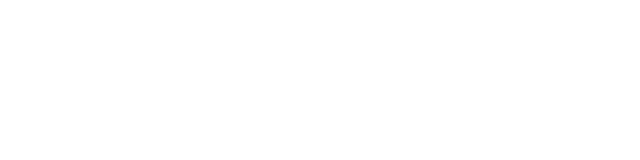
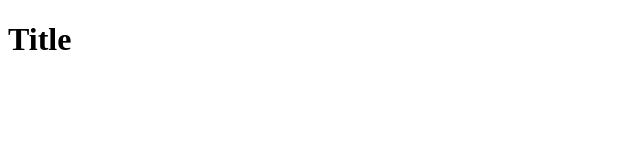
Before and after one commit to JanGoO-coder/markdown-blog, a Vue app: page / in a window 1280 px wide. Shown: the top 160 px of the page, without its empty margins (0-640 px from the left). Built offline with nearby package versions, Linux system fonts and the light colour scheme.

Commit message:
markdown technology added

```diff
--- a/package.json
+++ b/package.json
@@ -9,6 +9,7 @@
     "lint": "eslint . --ext .vue,.js,.jsx,.cjs,.mjs --fix --ignore-path .gitignore"
   },
   "dependencies": {
+    "marked": "^4.2.4",
     "pinia": "^2.0.26",
     "vue": "^3.2.45",
     "vue-router": "^4.1.6"
--- /dev/null
+++ b/src/components/QuestionnerPost.vue
@@ -0,0 +1,14 @@
+<script setup>
+import { computed } from 'vue'
+import { marked } from 'marked'
+
+const props = defineProps(['markdown'])
+
+const markdowntohtml = computed(() => {
+    return marked.parse(props.markdown);
+});
+</script>
+
+<template>
+    <div v-html="markdowntohtml"></div>
+</template>
--- a/src/views/HomeView.vue
+++ b/src/views/HomeView.vue
@@ -1,7 +1,9 @@
 <script setup>
+import QuestionnerPost from '../components/QuestionnerPost.vue';
+
 
 </script>
 
 <template>
-
+  <QuestionnerPost markdown="# Title" />
 </template>
```
Also changed, not shown: 1 other file (tests, documents, lock files or other folders).
